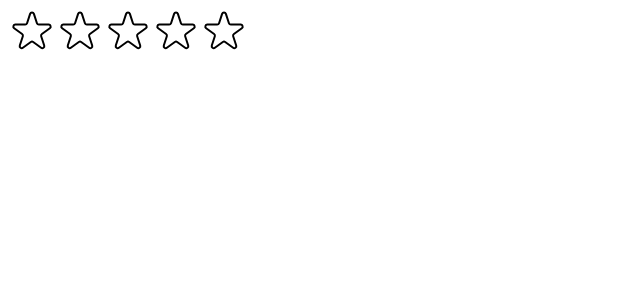
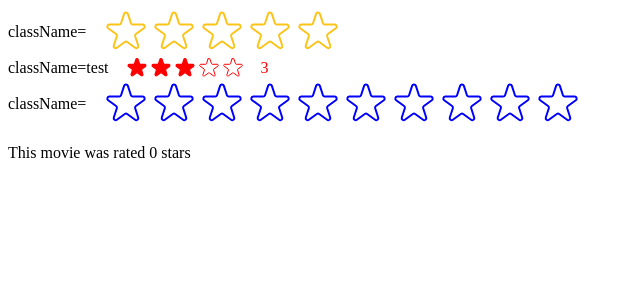
Before and after one commit to sumitt-kun/usepopcorn, a React (Create React App) app: page / in a window 1280 px wide. Shown: the top 300 px of the page, without its empty margins (0-640 px from the left). Built offline with nearby package versions, Linux system fonts and the light colour scheme.

Commit message:
proptypes

```diff
--- a/src/StarRating.js
+++ b/src/StarRating.js
@@ -1,4 +1,5 @@
 import { useState } from "react";
+import PropTypes from "prop-types";
 
 const containerStyle = {
   display: "flex",
@@ -8,48 +9,87 @@
 const starContainerStyle = {
   display: "flex",
 };
-const textStyle = {
-  lineHeight: "1",
-  margin: "0",
+//with proptypes we can specify the type of value that we expect the consumer of the component to pass in for each props
+//we will get warning if wrong types is passed as props
+StarRating.propTypes = {
+  maxRating: PropTypes.number,
+  defaultRating: PropTypes.number,
+  color: PropTypes.string,
+  size: PropTypes.number,
+  messages: PropTypes.array,
+  className: PropTypes.string,
+  // onSetRating: PropTypes.func,
 };
-
-export default function StarRating({ maxRating = 5 }) {
-  const [rating, setRating] = useState(0);
+function temp() {}
+export default function StarRating({
+  maxRating = 5,
+  color = "#fcc419",
+  size = 48,
+  className = "",
+  messages = [],
+  defaultRating = 0,
+  onSetRating = temp,
+}) {
+  const [rating, setRating] = useState(defaultRating);
+  const [tempRating, setTempRating] = useState(0);
   function handleRating(rating) {
     setRating(rating);
+    onSetRating(rating);
   }
+  const textStyle = {
+    lineHeight: "1",
+    margin: "0",
+    color,
+    fontSize: `${size / 1.5}px`,
+  };
+
   return (
     <div style={containerStyle}>
+      {" "}
+      className={className}
       <div style={starContainerStyle}>
         {Array.from({ length: maxRating }, (_, i) => (
           <Star
             key={i}
+            full={tempRating ? tempRating >= i + 1 : rating >= i + 1}
             onRate={() => handleRating(i + 1)}
-            full={rating >= i + 1}
+            onHoverIn={() => setTempRating(i + 1)}
+            onHoverOut={() => setTempRating(0)}
+            color={color}
+            size={size}
           />
         ))}
       </div>
-      <p style={textStyle}>{rating || ""}</p>
+      <p style={textStyle}>
+        {messages.length === maxRating
+          ? messages[tempRating ? tempRating - 1 : rating - 1]
+          : tempRating || rating || ""}
+      </p>
     </div>
   );
 }
 
-const starStyle = {
-  width: "48px",
-  height: "48px",
-  display: "block",
-  cursor: "pointer",
-};
-
-function Star({ onRate, full }) {
+function Star({ onRate, full, onHoverIn, onHoverOut, size, color }) {
+  const starStyle = {
+    width: `${size}px`,
+    height: `${size}px`,
+    display: "block",
+    cursor: "pointer",
+  };
   return (
-    <span role="button" style={starStyle} onClick={onRate}>
+    <span
+      role="button"
+      style={starStyle}
+      onClick={onRate}
+      onMouseEnter={onHoverIn}
+      onMouseLeave={onHoverOut}
+    >
       {full ? (
         <svg
           xmlns="http://www.w3.org/2000/svg"
           viewBox="0 0 20 20"
-          fill="#000"
-          stroke="#000"
+          fill={color}
+          stroke={color}
         >
           <path d="M9.049 2.927c.3-.921 1.603-.921 1.902 0l1.07 3.292a1 1 0 00.95.69h3.462c.969 0 1.371 1.24.588 1.81l-2.8 2.034a1 1 0 00-.364 1.118l1.07 3.292c.3.921-.755 1.688-1.54 1.118l-2.8-2.034a1 1 0 00-1.175 0l-2.8 2.034c-.784.57-1.838-.197-1.539-1.118l1.07-3.292a1 1 0 00-.364-1.118L2.98 8.72c-.783-.57-.38-1.81.588-1.81h3.461a1 1 0 00.951-.69l1.07-3.292z" />
         </svg>
@@ -58,7 +98,7 @@
           xmlns="http://www.w3.org/2000/svg"
           fill="none"
           viewBox="0 0 24 24"
-          stroke="#000"
+          stroke={color}
         >
           <path
             strokeLinecap="round"
--- a/src/index.js
+++ b/src/index.js
@@ -1,12 +1,28 @@
-import React from "react";
+import React, { useState } from "react";
+
 import ReactDOM from "react-dom/client";
 // import "./index.css";
 // import App from "./App";
 import StarRating from "./StarRating";
+function Test() {
+  const [movieRating, setMovieRating] = useState(0);
+  return (
+    <div>
+      <StarRating color="blue" maxRating={10} onSetRating={setMovieRating} />
+      <p>This movie was rated {movieRating} stars</p>
+    </div>
+  );
+}
+
 const root = ReactDOM.createRoot(document.getElementById("root"));
 root.render(
   <React.StrictMode>
     {/* <App /> */}
-    <StarRating maxRating={5} />
+    <StarRating
+      maxRating={5}
+      messages={["Terrible", "Bad", "Okay", "Good", "Amazing"]}
+    />
+    <StarRating size={24} color="red" className="test" defaultRating={3} />
+    <Test />
   </React.StrictMode>
 );
```
